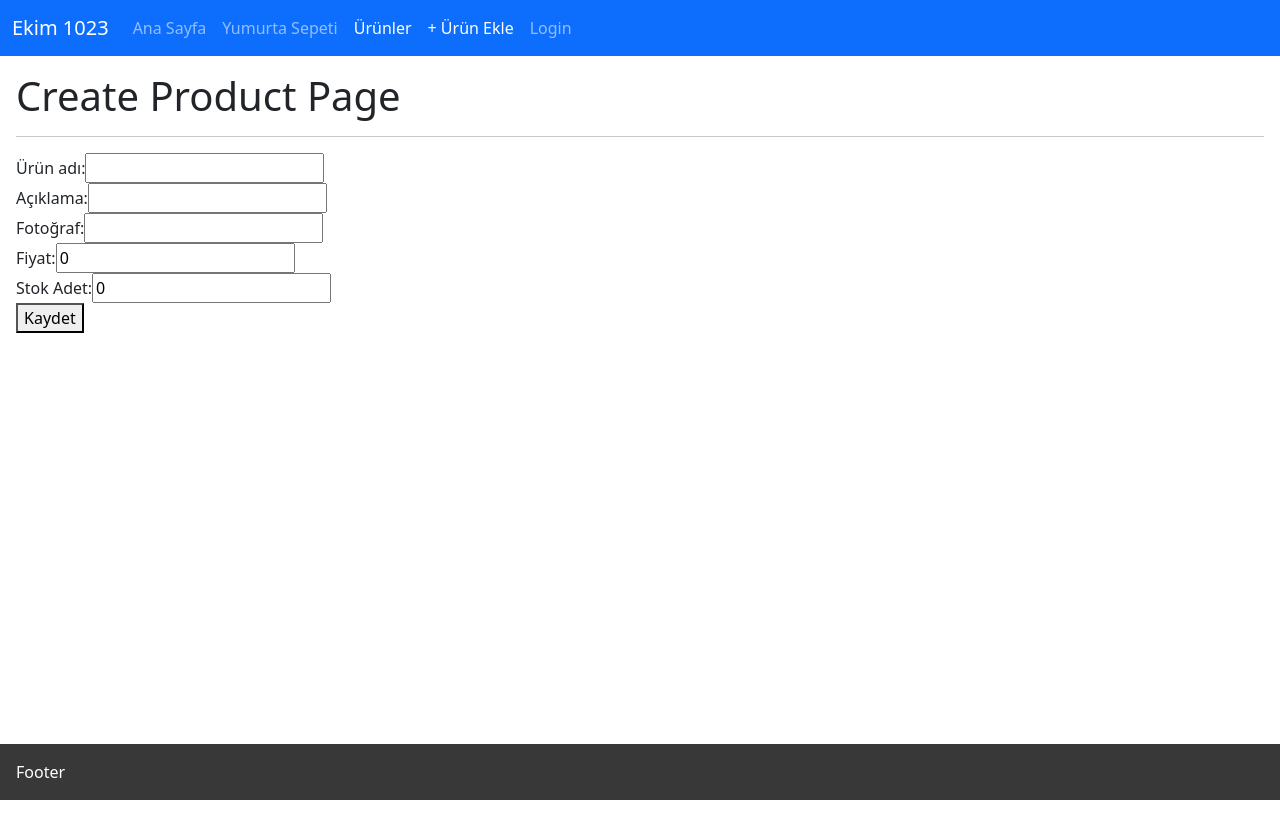
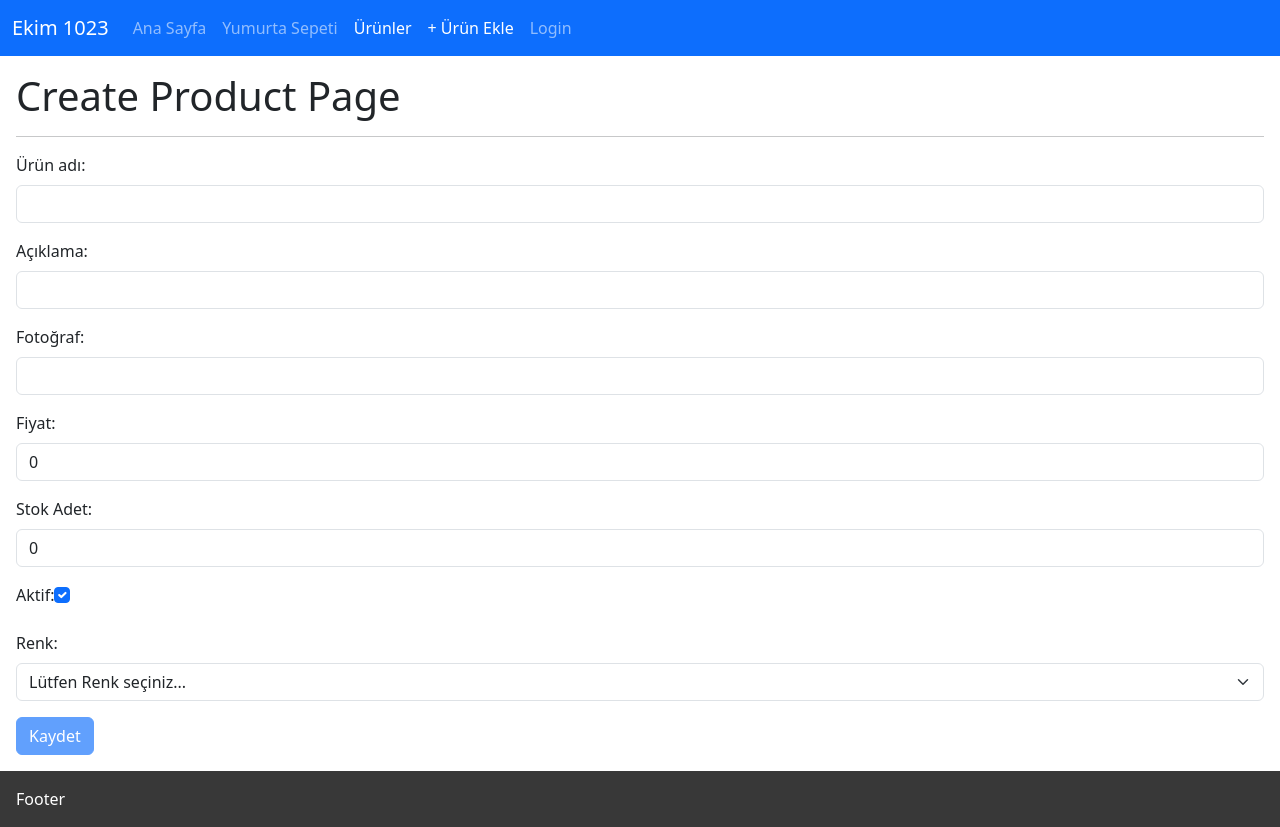
Before and after one commit to erhanfirat/workintech-ekim-23, a React app: page /products/create in a window 1280 px wide. Before the commit the page ends 800 px from the top, so only its background shows below. Built offline with nearby package versions, Linux system fonts and the light colour scheme.

Commit message:
s7g3 YUP Form validations

```diff
--- a/package.json
+++ b/package.json
@@ -59,7 +59,8 @@
     "webpack": "^5.64.4",
     "webpack-dev-server": "^4.6.0",
     "webpack-manifest-plugin": "^4.0.2",
-    "workbox-webpack-plugin": "^6.4.1"
+    "workbox-webpack-plugin": "^6.4.1",
+    "yup": "^1.3.2"
   },
   "scripts": {
     "start": "node scripts/start.js",
--- a/src/components/ProductCard.js
+++ b/src/components/ProductCard.js
@@ -17,15 +17,15 @@ const ProductCard = ({ product, deleteProduct }) => {
       <p>{product.description}</p>
       <p>{product.price}</p>
       <Link className="btn btn-primary" to={`/products/detail/${product.id}`}>
-        <i class="fa-solid fa-magnifying-glass me-2"></i>
+        <i className="fa-solid fa-magnifying-glass me-2"></i>
         İncele Link
       </Link>
       <Button onClick={goProductDetail}>
-        <i class="fa-solid fa-magnifying-glass me-2"></i>
+        <i className="fa-solid fa-magnifying-glass me-2"></i>
         İncele Btn
       </Button>
       <Button onClick={() => deleteProduct(product.id)} color="danger">
-        <i class="fa-solid fa-magnifying-glass me-2"></i>
+        <i className="fa-solid fa-magnifying-glass me-2"></i>
         Sil
       </Button>
     </div>
--- a/src/components/ProductForm.js
+++ b/src/components/ProductForm.js
@@ -1,5 +1,5 @@
 import axios from "axios";
-import { useState } from "react";
+import { useEffect, useState } from "react";
 import { useHistory } from "react-router-dom";
 
 const ProductForm = () => {
@@ -30,11 +30,15 @@ const ProductForm = () => {
   };
 
   const inputChangeHandler = (e) => {
-    // todo: inputtaki değeri state e yaz
-    const key = e.target.name;
+    // e.target = Input DOM nesnesi
+    const { name, value, type, checked } = e.target;
 
-    setProduct({ ...product, [key]: e.target.value });
+    setProduct({ ...product, [name]: type === "checkbox" ? checked : value });
   };
+
+  useEffect(() => {
+    console.log("Product: ", product);
+  }, [product]);
 
   return (
     <form onSubmit={productSubmitHandler}>
@@ -64,7 +68,7 @@ const ProductForm = () => {
         <label>
           Fotoğraf:
           <input
-            type="text"
+            type="url"
             name="img"
             value={product.img}
             onChange={inputChangeHandler}
@@ -93,6 +97,39 @@ const ProductForm = () => {
           />
         </label>
       </div>
+      <div>
+        <label>
+          Aktif:
+          <input
+            type="checkbox"
+            name="active"
+            checked={product.active}
+            onChange={inputChangeHandler}
+          />
+        </label>
+      </div>
+      <div>
+        <label>
+          Renk:
+          <select
+            name="color"
+            value={product.color}
+            onChange={inputChangeHandler}
+          >
+            <option value="" disabled>
+              Lütfen Renk seçiniz...
+            </option>
+            <option value="blue">Blue</option>
+            <option value="black">Black</option>
+            <option value="red">Red</option>
+            <option value="yellow">Yellow</option>
+            <option value="green">Green</option>
+            <option value="brown">Brown</option>
+            <option value="white">White</option>
+            <option value="orange">Orange</option>
+          </select>
+        </label>
+      </div>
       <button type="submit">Kaydet</button>
     </form>
   );
--- /dev/null
+++ b/src/components/ProductYupForm.js
@@ -0,0 +1,196 @@
+import axios from "axios";
+import { useEffect, useState } from "react";
+import { useHistory } from "react-router-dom";
+import * as Yup from "yup";
+import {
+  Button,
+  Form,
+  FormGroup,
+  Label,
+  Input,
+  FormText,
+  FormFeedback,
+} from "reactstrap";
+
+const ProductYupForm = () => {
+  const [product, setProduct] = useState({
+    name: "",
+    description: "",
+    img: "",
+    price: 0,
+    stock: 0,
+    active: true,
+    color: "",
+  });
+  const [formErrors, setFormErrors] = useState({
+    name: "",
+    description: "",
+    img: "",
+    price: "",
+    stock: "",
+    active: "",
+    color: "",
+  });
+  const [formValid, setFormValid] = useState(false);
+
+  const history = useHistory();
+
+  const formSchema = Yup.object().shape({
+    name: Yup.string()
+      .required("Ürün adı boş bırakılamaz.")
+      .min(3, "Ürün adı 3 harften kısa olamaz."),
+    description: Yup.string(),
+    img: Yup.string().url("Fotoğra URL formatı hatalı."),
+    price: Yup.number().min(0, "Ürün fiyatı eksi değer alamaz."),
+    stock: Yup.number().min(0, "Ürün stok adedi eksi değer alamaz."),
+    active: Yup.boolean(),
+    color: Yup.string(),
+  });
+
+  const productSubmitHandler = (e) => {
+    e.preventDefault();
+    // sayfa yenilenmesini engelle
+    console.log("yeni product: ", product);
+
+    axios
+      .post("https://620d69fb20ac3a4eedc05e3a.mockapi.io/api/products", product)
+      .then((res) => {
+        console.warn("ÜRÜN BAŞARIYLA KAYDEDİLDİ! ", res.data);
+        // todo: kullanıcıyı ürünler sayfasına redirect
+        history.push("/products");
+      });
+  };
+
+  const inputChangeHandler = (e) => {
+    // e.target = Input DOM nesnesi
+    const { name, value, type, checked } = e.target;
+    const inputVal = type === "checkbox" ? checked : value;
+
+    setProduct({ ...product, [name]: inputVal });
+
+    Yup.reach(formSchema, name)
+      .validate(inputVal)
+      .then((valid) => {
+        setFormErrors({ ...formErrors, [name]: "" });
+      })
+      .catch((err) => {
+        setFormErrors({ ...formErrors, [name]: err.errors[0] });
+      });
+  };
+
+  useEffect(() => {
+    console.log("Product: ", product);
+    formSchema.isValid(product).then((valid) => setFormValid(valid));
+  }, [product]);
+
+  useEffect(() => {
+    console.log("formValid: ", formValid);
+  }, [formValid]);
+
+  useEffect(() => {
+    console.log("formErrors: ", formErrors);
+  }, [formErrors]);
+
+  return (
+    <form onSubmit={productSubmitHandler}>
+      <FormGroup>
+        <Label>Ürün adı:</Label>
+        <Input
+          type="text"
+          value={product.name}
+          name="name"
+          onChange={inputChangeHandler}
+          invalid={!!formErrors.name}
+        />
+        <FormFeedback>{formErrors.name}</FormFeedback>
+      </FormGroup>
+      <FormGroup>
+        <Label>Açıklama:</Label>
+        <Input
+          type="text"
+          name="description"
+          value={product.description}
+          className={formErrors.description ? "error" : ""}
+          onChange={inputChangeHandler}
+          invalid={!!formErrors.description}
+        />
+        <FormFeedback>{formErrors.description}</FormFeedback>
+      </FormGroup>
+      <FormGroup>
+        <Label>Fotoğraf:</Label>
+        <Input
+          type="url"
+          name="img"
+          value={product.img}
+          className={formErrors.img ? "error" : ""}
+          onChange={inputChangeHandler}
+          invalid={!!formErrors.img}
+        />
+        <FormFeedback>{formErrors.img}</FormFeedback>
+      </FormGroup>
+      <FormGroup>
+        <Label>Fiyat:</Label>
+        <Input
+          type="number"
+          name="price"
+          value={product.price}
+          className={formErrors.price ? "error" : ""}
+          onChange={inputChangeHandler}
+          invalid={!!formErrors.price}
+        />
+        <FormFeedback>{formErrors.price}</FormFeedback>
+      </FormGroup>
+      <FormGroup>
+        <Label>Stok Adet:</Label>
+        <Input
+          type="number"
+          name="stock"
+          value={product.stock}
+          className={formErrors.stock ? "error" : ""}
+          onChange={inputChangeHandler}
+          invalid={!!formErrors.stock}
+        />
+        <FormFeedback>{formErrors.stock}</FormFeedback>
+      </FormGroup>
+      <FormGroup>
+        <Label>Aktif:</Label>
+        <Input
+          type="checkbox"
+          name="active"
+          checked={product.active}
+          className={formErrors.active ? "error" : ""}
+          onChange={inputChangeHandler}
+        />
+        {/* <FormFeedback>{formErrors.active}</FormFeedback> */}
+      </FormGroup>
+      <FormGroup>
+        <Label>Renk:</Label>
+        <Input
+          type="select"
+          name="color"
+          value={product.color}
+          className={formErrors.color ? "error" : ""}
+          onChange={inputChangeHandler}
+        >
+          <option value="" disabled>
+            Lütfen Renk seçiniz...
+          </option>
+          <option value="blue">Blue</option>
+          <option value="black">Black</option>
+          <option value="red">Red</option>
+          <option value="yellow">Yellow</option>
+          <option value="green">Green</option>
+          <option value="brown">Brown</option>
+          <option value="white">White</option>
+          <option value="orange">Orange</option>
+        </Input>
+        <FormFeedback>{formErrors.color}</FormFeedback>
+      </FormGroup>
+      <Button color="primary" type="submit" disabled={!formValid}>
+        Kaydet
+      </Button>
+    </form>
+  );
+};
+
+export default ProductYupForm;
--- a/src/index.css
+++ b/src/index.css
@@ -70,3 +70,13 @@ code {
 .product-card > img {
   width: 100%;
 }
+
+.form-error {
+  color: red;
+  font-size: 0.75rem;
+}
+
+input.error {
+  border-color: red;
+  border-width: 1px;
+}
--- a/src/pages/ProductCreatePage.js
+++ b/src/pages/ProductCreatePage.js
@@ -1,12 +1,13 @@
 import LoginForm from "../components/LoginForm";
 import ProductForm from "../components/ProductForm";
+import ProductYupForm from "../components/ProductYupForm";
 
 const ProductCreatePage = () => {
   return (
     <div className="page">
       <h1>Create Product Page</h1>
       <hr />
-      <ProductForm />
+      <ProductYupForm />
     </div>
   );
 };
```
Also changed, not shown: 1 other file (tests, documents, lock files or other folders).
